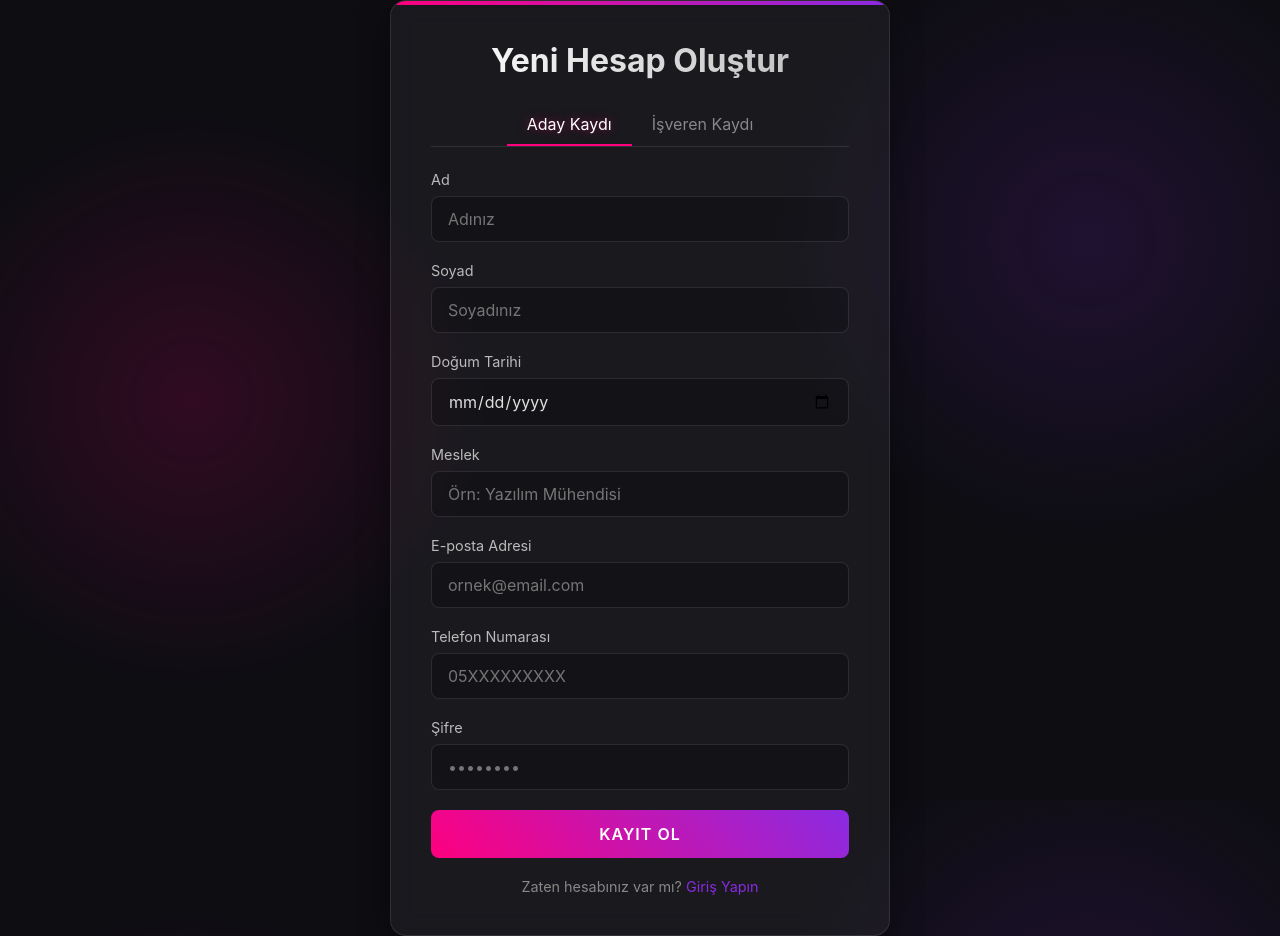
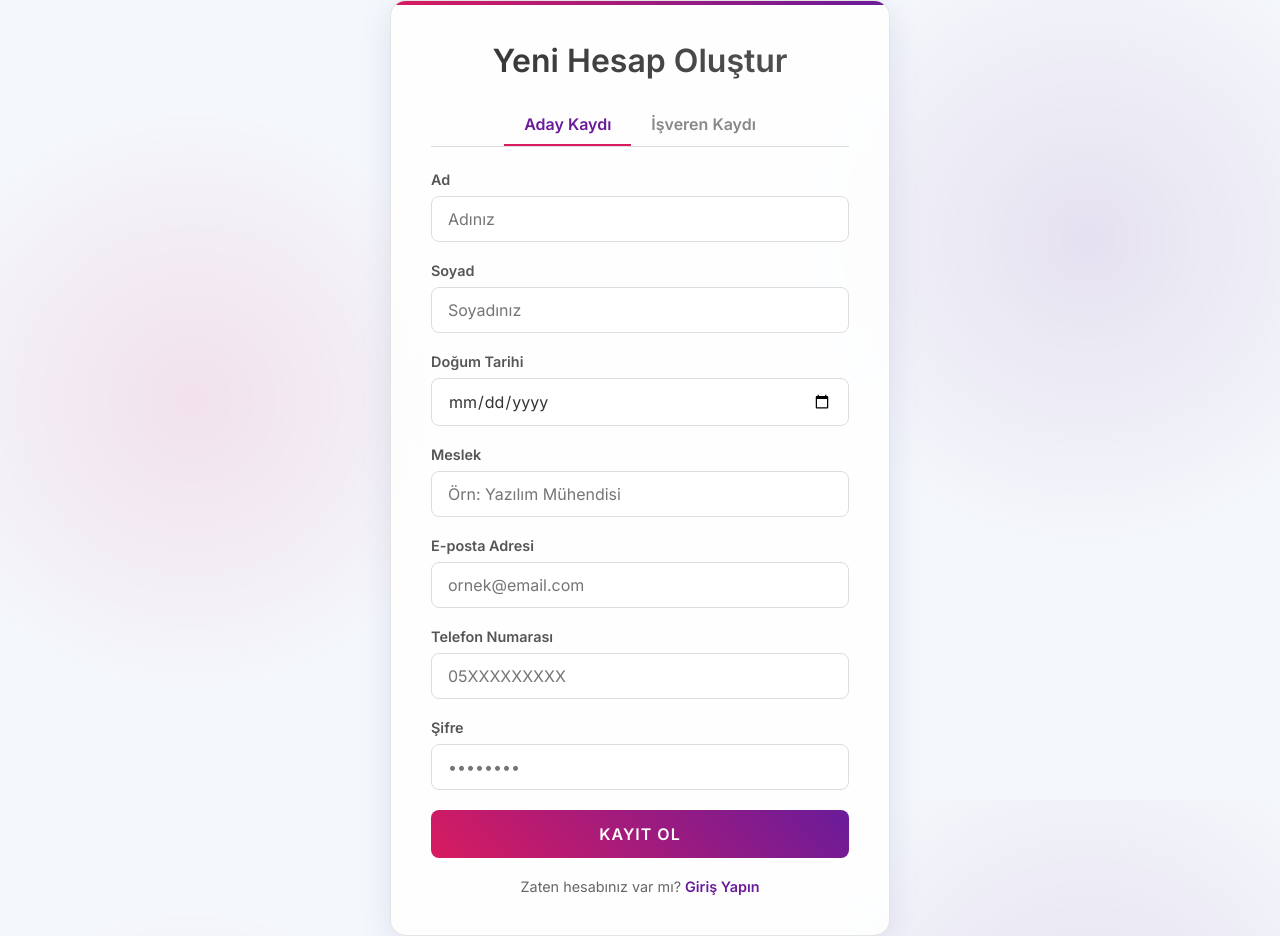
Before and after one commit to Akilli-IK-Team/Akilli-IK-System, a PHP site: page /kayit.php in a window 1280 px wide. Run offline with PHP 8.4, Linux system fonts and the light colour scheme.

Commit message:
Add files via upload

```diff
--- a/anasayfa.php
+++ b/anasayfa.php
@@ -62,7 +62,7 @@ if ($arama !== '') {
         <div class="card">
             <h2 style="text-align: center; margin-bottom: 20px;">İş İlanlarını Keşfedin</h2>
 
-            <form action="anasayfa.php" method="GET" class="search-bar">
+            <form action="anasayfa.php" method="GET" class="search-bar" accept-charset="UTF-8">
                 <input type="text" name="q" placeholder="Pozisyon, yetenek, şirket veya konum ara..." value="<?= htmlspecialchars($arama) ?>">
                 <button type="submit" class="btn">Ara</button>
             </form>
--- a/isveren_panel.php
+++ b/isveren_panel.php
@@ -58,7 +58,7 @@ $basvurular = $stmt->get_result();
 
             <div class="card">
                 <h3>Yeni İlan Ver</h3>
-                <form action="islem.php" method="POST">
+                <form action="islem.php" method="POST" accept-charset="UTF-8">
                     <input type="hidden" name="islem" value="ilan_ekle">
                     <div class="form-group"><input type="text" name="pozisyon" placeholder="Pozisyon Adı" required></div>
                     <div class="form-group"><textarea name="aciklama" placeholder="İlan Açıklaması" rows="4"></textarea></div>
--- a/kayit.php
+++ b/kayit.php
@@ -16,7 +16,7 @@
             <div class="tab" onclick="switchTab('isveren')">İşveren Kaydı</div>
         </div>
 
-        <form action="islem.php" method="POST" id="registerForm">
+        <form action="islem.php" method="POST" id="registerForm" accept-charset="UTF-8">
             <input type="hidden" name="islem" value="kayit">
             <input type="hidden" name="user_type" id="userType" value="aday">
 
@@ -59,7 +59,7 @@
             </div>
             <div class="form-group">
                 <label for="telefon">Telefon Numarası</label>
-                <input type="text" id="telefon" name="telefon" placeholder="05XXXXXXXXX">
+                <input type="text" id="telefon" name="telefon" placeholder="05XXXXXXXXX" pattern="[0-9]{11}" minlength="11" maxlength="11" title="Lütfen 11 haneli telefon numaranızı (sadece rakam) girin" required>
             </div>
             <div class="form-group">
                 <label for="sifre">Şifre</label>
--- a/style.css
+++ b/style.css
@@ -1,11 +1,13 @@
+@import url('https://fonts.googleapis.com/css2?family=Inter:wght@400;600&display=swap&subset=latin-ext');
+
 :root {
-    --bg-color: #0d0d12;
-    --text-color: #e0e0e0;
-    --neon-pink: #ff007f;
-    --neon-purple: #8a2be2;
-    --glass-bg: rgba(255, 255, 255, 0.05);
-    --glass-border: rgba(255, 255, 255, 0.1);
-    --glass-shadow: 0 8px 32px 0 rgba(0, 0, 0, 0.37);
+    --bg-color: #f4f7fb;
+    --text-color: #333333;
+    --neon-pink: #d81b60;
+    --neon-purple: #6a1b9a;
+    --glass-bg: rgba(255, 255, 255, 0.85);
+    --glass-border: rgba(0, 0, 0, 0.1);
+    --glass-shadow: 0 8px 32px 0 rgba(31, 38, 135, 0.1);
 }
 
 * {
@@ -24,8 +26,8 @@ body {
     align-items: center;
     justify-content: center;
     background-image:
-        radial-gradient(circle at 15% 50%, rgba(255, 0, 127, 0.15), transparent 25%),
-        radial-gradient(circle at 85% 30%, rgba(138, 43, 226, 0.15), transparent 25%);
+        radial-gradient(circle at 15% 50%, rgba(216, 27, 96, 0.1), transparent 25%),
+        radial-gradient(circle at 85% 30%, rgba(106, 27, 154, 0.1), transparent 25%);
     background-attachment: fixed;
 }
 
@@ -56,7 +58,7 @@ body {
 h1, h2, h3 {
     text-align: center;
     margin-bottom: 24px;
-    background: linear-gradient(90deg, #fff, #bbb);
+    background: linear-gradient(90deg, #333, #555);
     -webkit-background-clip: text;
     -webkit-text-fill-color: transparent;
 }
@@ -69,14 +71,15 @@ h1, h2, h3 {
     display: block;
     margin-bottom: 8px;
     font-size: 0.9rem;
-    color: #bbb;
+    color: #555;
+    font-weight: 600;
 }
 
 .form-group input, .form-group select, .form-group textarea {
     width: 100%;
     padding: 12px 16px;
-    background: rgba(0, 0, 0, 0.2);
-    border: 1px solid var(--glass-border);
+    background: #fff;
+    border: 1px solid #ddd;
     border-radius: 8px;
     color: var(--text-color);
     font-size: 1rem;
@@ -113,7 +116,7 @@ h1, h2, h3 {
     display: flex;
     justify-content: center;
     margin-bottom: 24px;
-    border-bottom: 1px solid var(--glass-border);
+    border-bottom: 1px solid #ddd;
 }
 
 .tab {
@@ -122,30 +125,30 @@ h1, h2, h3 {
     color: #888;
     border-bottom: 2px solid transparent;
     transition: all 0.3s ease;
+    font-weight: 600;
 }
 
 .tab.active {
-    color: #fff;
+    color: var(--neon-purple);
     border-bottom-color: var(--neon-pink);
-    text-shadow: 0 0 10px rgba(255, 0, 127, 0.5);
 }
 
 .link-text {
     text-align: center;
     margin-top: 20px;
     font-size: 0.9rem;
-    color: #888;
+    color: #666;
 }
 
 .link-text a {
     color: var(--neon-purple);
     text-decoration: none;
     transition: color 0.3s ease;
+    font-weight: 600;
 }
 
 .link-text a:hover {
     color: var(--neon-pink);
-    text-shadow: 0 0 5px rgba(255, 0, 127, 0.5);
 }
 
 /* Dashboard Styles */
```
Also changed, not shown: other parts of style.css (+21 -12 lines), panel.php (+5 -5 lines).
